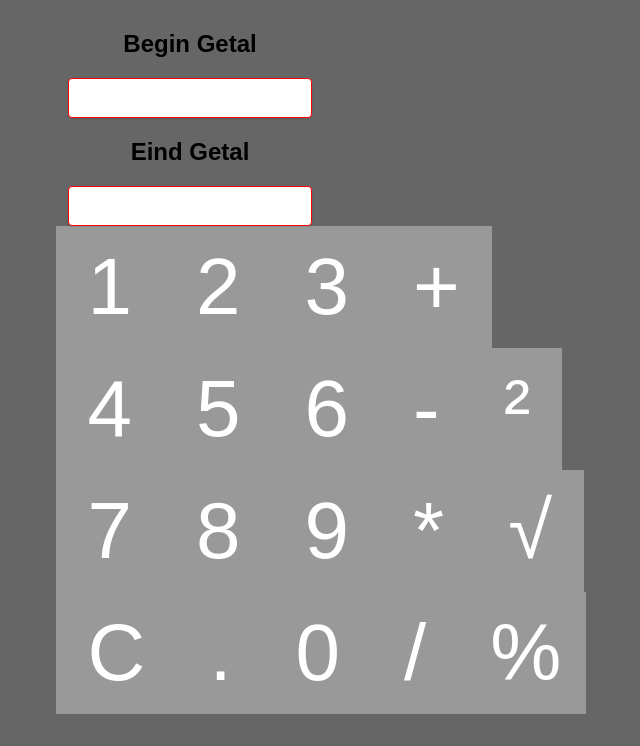
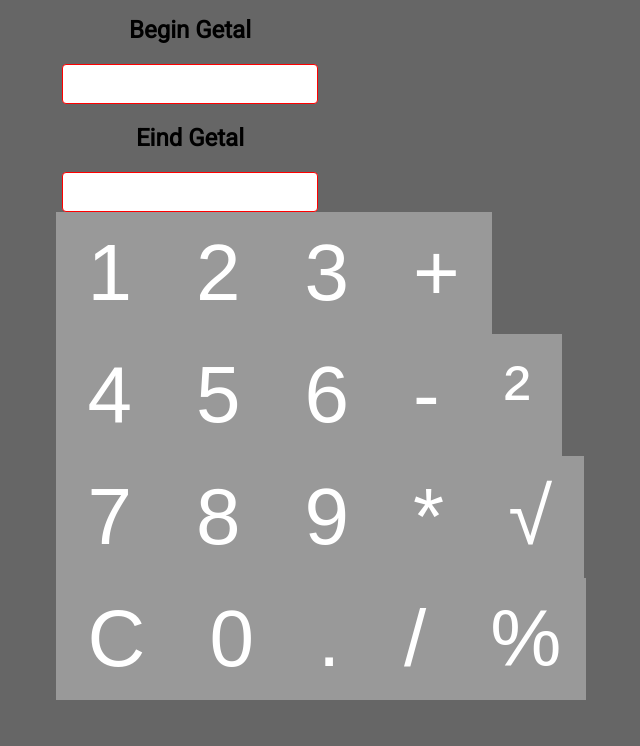
Before and after one commit to VindicatorHQ/Rekenmachine, a plain HTML site: page index.html in a window 1280 px wide. Shown: the part 125-871 px from the top of the page, without its empty margins (450-1090 px from the left). Drawn offline with Linux system fonts and the light colour scheme.

Commit message:
Final version

```diff
--- a/css/style.css
+++ b/css/style.css
@@ -3,12 +3,12 @@
 body {
   margin: 2em;
   background-color: #666666;
-  font-family: 'Oxygen', sans-serif;
+  font-family: 'Roboto', sans-serif;
 }
 
 h2 {
   color: #ff6666;
-  font-size: 55px;
+  font-size: 50px;
   text-align:center;
 }
 
@@ -44,45 +44,31 @@ h2 {
   font-size: 80px;
 }
 
-button:hover  {
+.button:hover  {
   color:#EE8200;
 }
 
-input[type=text] {
-  width: 20%;
+.button2:hover  {
+  color:#EE8200;
+}
+
+.input[type=text] {
+  width: 20vw;
   height:5vh;
   box-sizing: border-box;
   border: 1px solid red;
   border-radius: 4px;
   font-size: 22px;
-  background-color: white;
-  background-position: 5px 5px;
   padding: 12px 20px 12px 40px;
 }
 
-input:hover {
+.input:hover {
  box-shadow: 5px 2px 2px red;
-}
-
-input {
-  position: relative;
-  display: inline-block;
-  width: 100px;
-  height: 50px;
-  background-color: #fff;
-  border-radius: 5px;
-  box-shadow: 0 1px 2px rgba(0, 0, 0, 0.1);
-  -webkit-transition: all 0.6s cubic-bezier(0.165, 0.84, 0.44, 1);
-  transition: all 0.6s cubic-bezier(0.165, 0.84, 0.44, 1);
-}
-
-box:hover::after {
-    opacity: 1;
 }
 
 p {
  color:#ff6666;
-  font-size:35px;
+  font-size:30px;
 }
 
 @media only screen and (min-width: 1201px) {
--- a/index.html
+++ b/index.html
@@ -4,9 +4,9 @@
   <meta charset="utf-8">
   <meta http-equiv="langauge">
   <meta name="viewport" content="width=device-width, initial-scale=1">
-  <meta name="Description" content="">
+  <meta name="Description" content="Een rekenmachine met verschillende mogelijkheden.">
   <meta name="author" content="Christiaan van Haasteren">
-  <meta name="Keywords" content="">
+  <meta name="Keywords" content="add, subtract, Calculator">
   <title>Calculus Calculator</title>
   <link rel="stylesheet" type="text/css" href="css/style.css">
   <script src="js/script.js"></script>
@@ -53,8 +53,8 @@
 
     <article class="bcontainer5">
       <button class="button2" onclick="Wissen()">C</button>
+      <button class="button2" onclick="add0()">0</button>
       <button class="button2" onclick="addcomma()">.</button>
-      <button class="button2" onclick="add0()">0</button>
       <button class="button2" onclick="divide()">/</button>
       <button class="button2" onclick="percentage()">%</button>
     </article>
```
